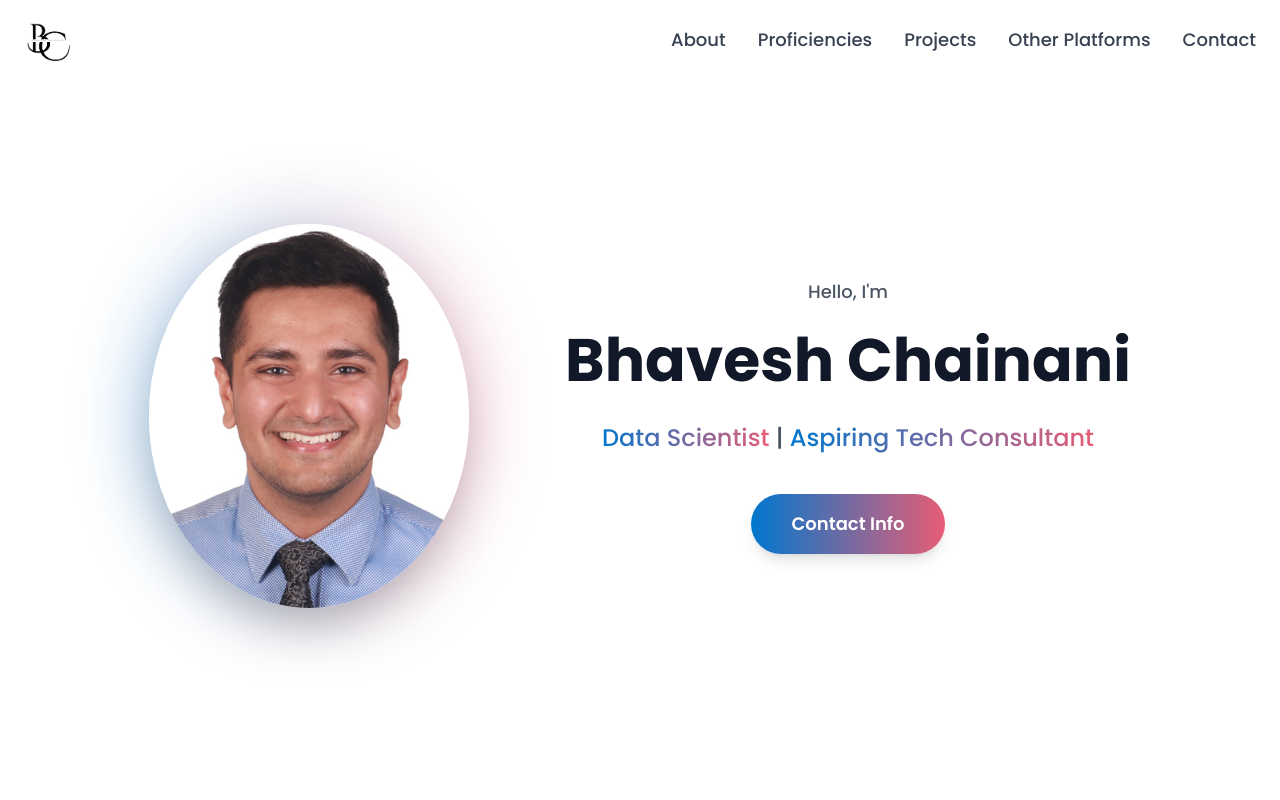
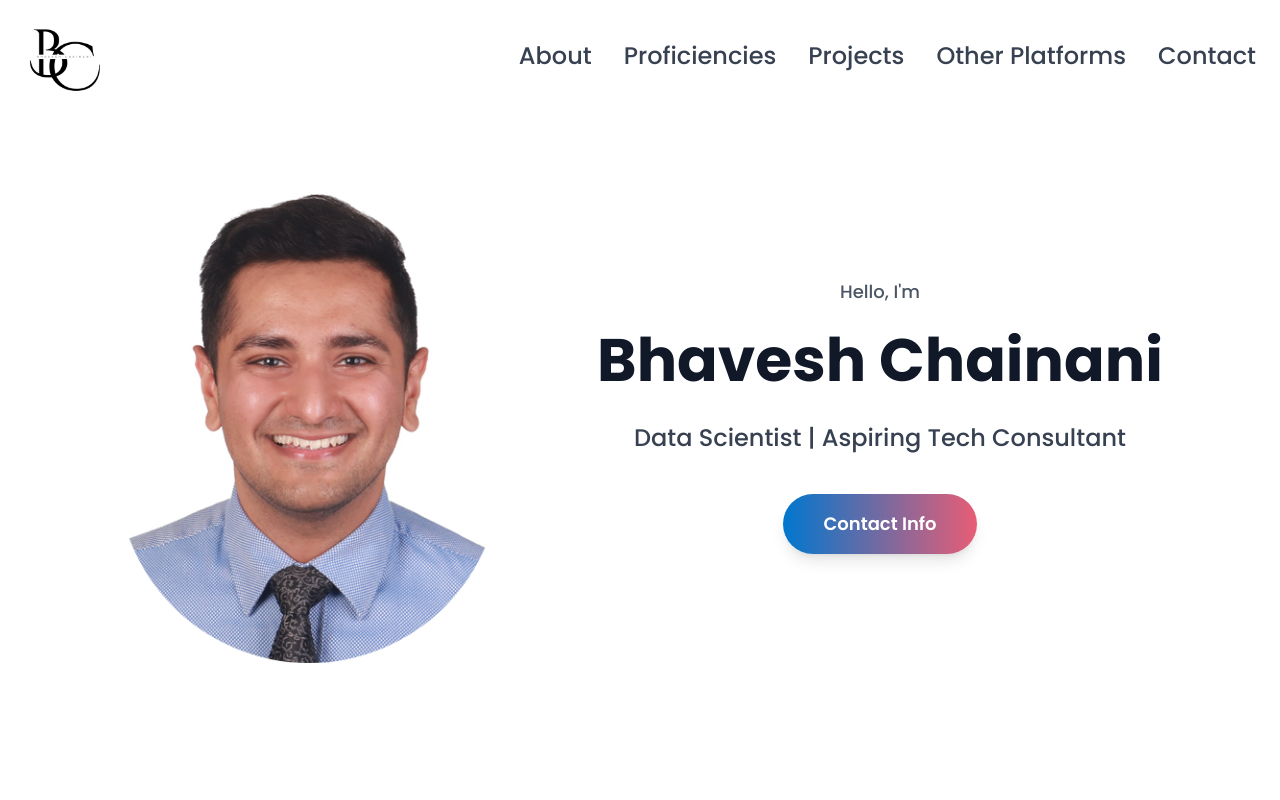
Before and after one commit to bhavesh-chainani/personal-website, a Next.js app: page / in a window 1280 px wide. Shown: the top 800 px of the page. Built offline with nearby package versions, Linux system fonts and the light colour scheme.

Commit message:
Updated code.

```diff
--- a/components/Header.tsx
+++ b/components/Header.tsx
@@ -43,9 +43,9 @@ const Header = () => {
             <Image
               src="/assets/bhav-logo.png"
               alt="Bhavesh Chainani"
-              width={50}
-              height={50}
-              className="w-12 h-12 object-contain"
+              width={80}
+              height={80}
+              className="w-16 h-16 lg:w-20 lg:h-20 object-contain"
             />
           </div>
 
@@ -55,7 +55,7 @@ const Header = () => {
               <li key={item.href}>
                 <button
                   onClick={() => handleNavClick(item.href)}
-                  className="text-gray-700 hover:text-primary-600 transition-colors duration-300 font-medium text-lg relative group"
+                  className="text-gray-700 hover:text-primary-600 transition-colors duration-300 font-medium text-2xl relative group"
                 >
                   {item.label}
                   <span className="absolute -bottom-1 left-0 w-0 h-0.5 bg-gradient-to-r from-primary-600 to-secondary-500 transition-all duration-300 group-hover:w-full"></span>
@@ -86,7 +86,7 @@ const Header = () => {
               <button
                 key={item.href}
                 onClick={() => handleNavClick(item.href)}
-                className="block w-full text-left py-3 text-gray-700 hover:text-primary-600 transition-colors duration-300 font-medium"
+                className="block w-full text-left py-3 text-gray-700 hover:text-primary-600 transition-colors duration-300 font-medium text-xl"
               >
                 {item.label}
               </button>
--- a/components/Hero.tsx
+++ b/components/Hero.tsx
@@ -22,19 +22,14 @@ const Hero = () => {
             transition={{ duration: 0.6 }}
             className="relative flex-shrink-0"
           >
-            <div className="w-72 h-80 lg:w-80 lg:h-96 relative">
-              <div className="absolute inset-0 bg-gradient-to-r from-primary-600 to-secondary-500 blur-2xl opacity-20 animate-pulse" style={{borderRadius: '50%'}}></div>
-              <div className="relative z-10 w-full h-full bg-white shadow-2xl overflow-hidden flex items-center justify-center" style={{borderRadius: '50%'}}>
-                <Image
-                  src="/assets/profile.png"
-                  alt="Bhavesh Chainani Profile Picture"
-                  width={320}
-                  height={400}
-                  className="w-full h-full object-cover"
-                  priority
-                />
-              </div>
-            </div>
+            <Image
+              src="/assets/profile.png"
+              alt="Bhavesh Chainani Profile Picture"
+              width={300}
+              height={375}
+              className="w-auto h-auto max-w-xs lg:max-w-sm object-contain"
+              priority
+            />
           </motion.div>
 
           {/* Hero Text */}
@@ -66,11 +61,9 @@ const Hero = () => {
               initial={{ opacity: 0, y: 20 }}
               animate={{ opacity: 1, y: 0 }}
               transition={{ duration: 0.6, delay: 0.8 }}
-              className="text-xl lg:text-2xl font-medium mb-10 leading-relaxed"
+              className="text-xl lg:text-2xl font-medium mb-10 leading-relaxed text-gray-700"
             >
-              <span className="gradient-text">Data Scientist</span>
-              <span className="text-gray-600"> | </span>
-              <span className="gradient-text">Aspiring Tech Consultant</span>
+              Data Scientist | Aspiring Tech Consultant
             </motion.p>
 
             <motion.div
--- a/components/OtherPlatforms.tsx
+++ b/components/OtherPlatforms.tsx
@@ -64,9 +64,9 @@ const OtherPlatforms = () => {
                     <Image
                       src={platform.image}
                       alt={`${platform.name} Icon`}
-                      width={120}
-                      height={120}
-                      className="mx-auto w-28 h-28 lg:w-32 lg:h-32 object-contain group-hover:scale-110 transition-transform duration-300"
+                      width={192}
+                      height={192}
+                      className="mx-auto w-40 h-40 lg:w-48 lg:h-48 object-contain group-hover:scale-110 transition-transform duration-300"
                     />
                   </div>
 
```
